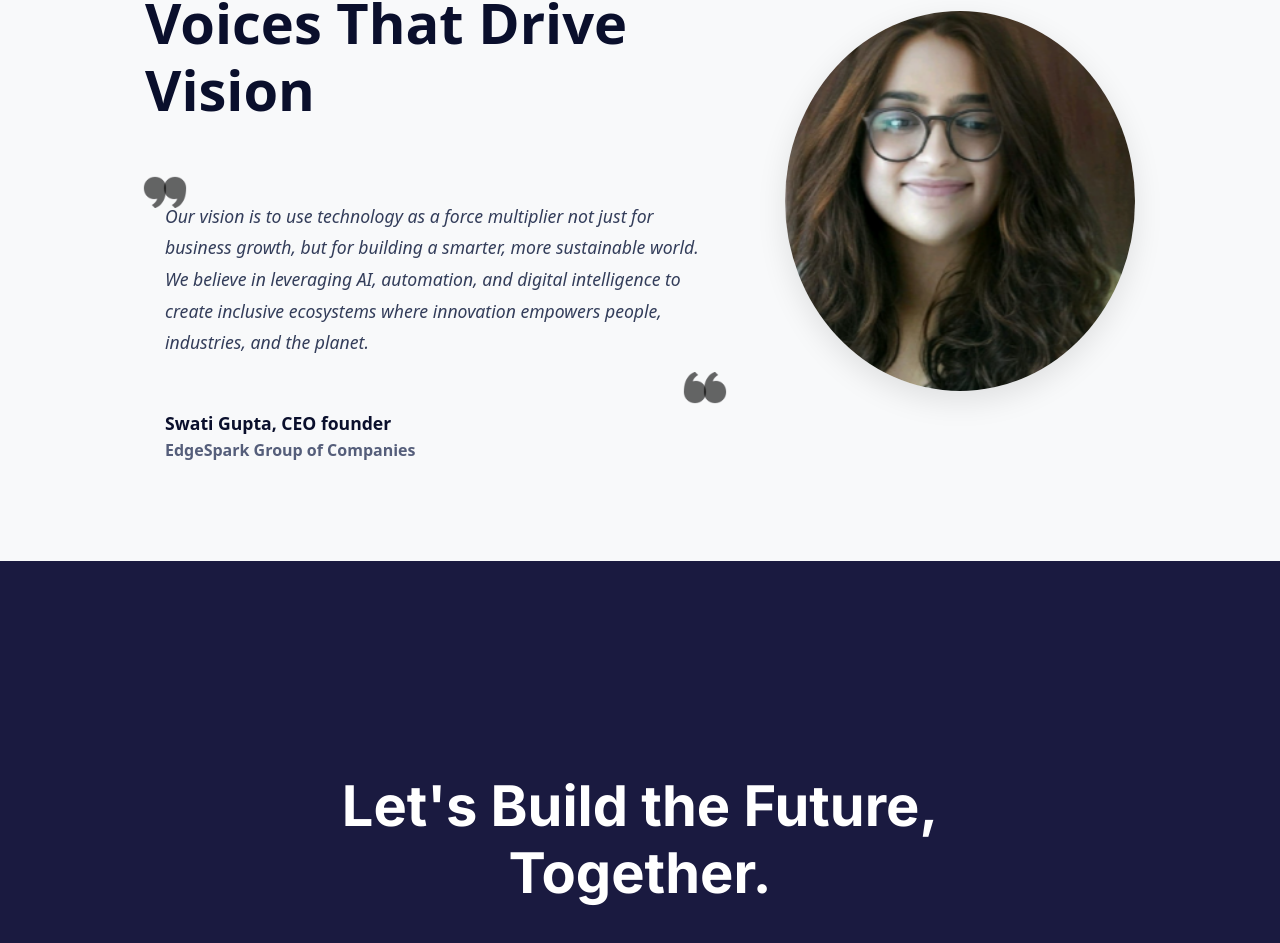
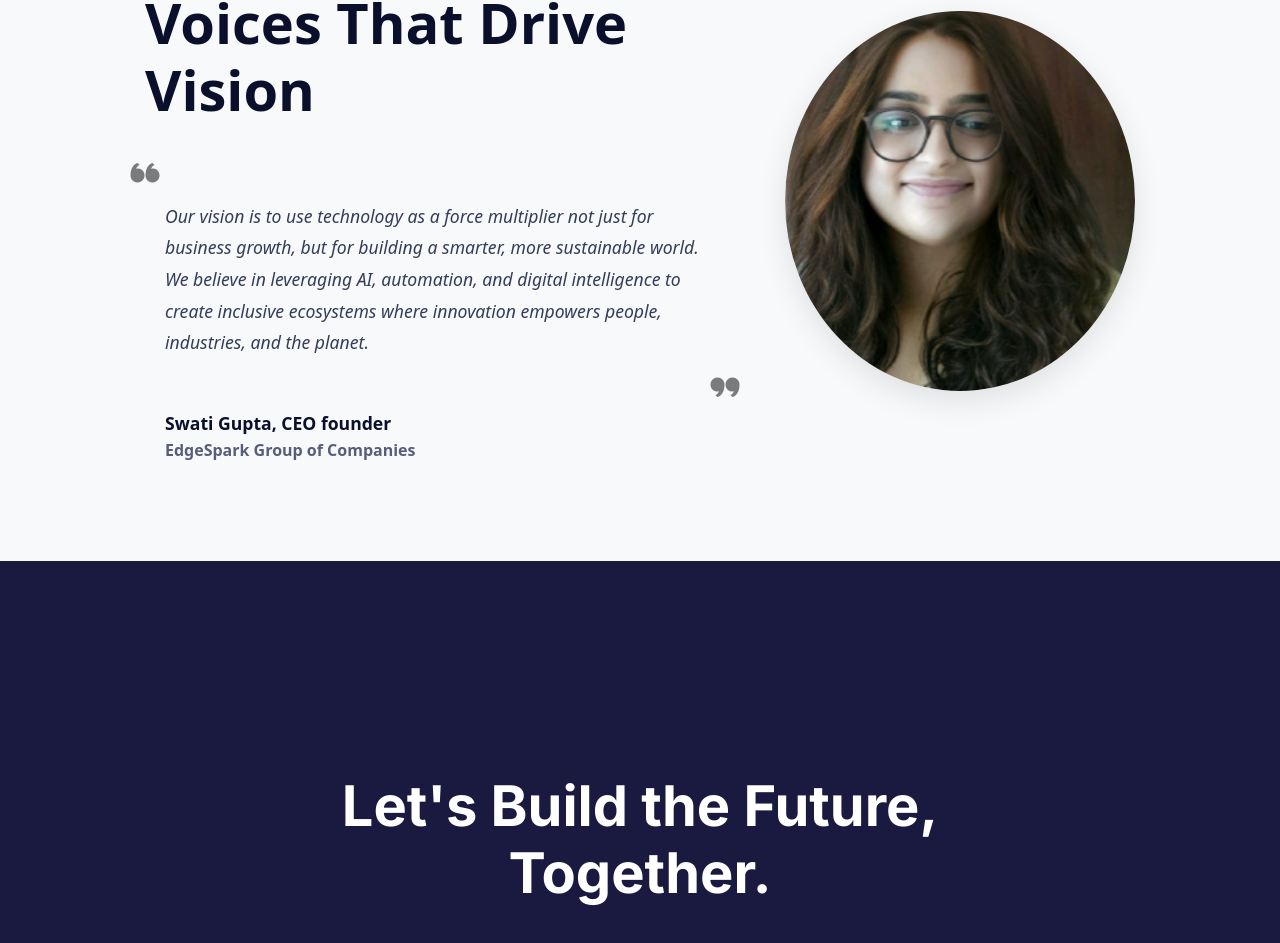
Before and after one commit to CXOTechBOT/edgeSpark, a React (Create React App) app: page / in a window 1280 px wide. Shown: the part 7632-8575 px from the top of the page. Built offline with nearby package versions, Linux system fonts and the light colour scheme.

Commit message:
Author section updated

```diff
--- a/src/components/FounderVoiceSection.jsx
+++ b/src/components/FounderVoiceSection.jsx
@@ -76,22 +76,45 @@ const FounderVoiceSection = () => {
     },
     startQuote: {
         position: 'absolute',
-        top: '-5px',
-        left: '-10px',
-        width: '40px',
-        height: '40px',
+        bottom: '-10px',
+        right: '-20px',
+        width: '25px',
+        height: '25px',
         zIndex: 0,
         opacity: 0.6,
+        filter: 'brightness(0) saturate(100%) invert(40%) sepia(0%) saturate(0%) hue-rotate(0deg) brightness(40%) contrast(100%)',
+    },
+    startQuote2: {
+        position: 'absolute',
+        bottom: '-10px',
+        right: '-5px',
+        width: '25px',
+        height: '25px',
+        zIndex: 0,
+        opacity: 0.6,
+        filter: 'brightness(0) saturate(100%) invert(40%) sepia(0%) saturate(0%) hue-rotate(0deg) brightness(40%) contrast(100%)',
     },
     endQuote: {
         position: 'absolute',
-        bottom: '-25px',
-        right: '-10px',
-        width: '40px',
-        height: '40px',
+        top: '-10px',
+        left: '-20px',
+        width: '25px',
+        height: '25px',
         transform: 'rotate(180deg)',
         zIndex: 0,
         opacity: 0.6,
+        filter: 'brightness(0) saturate(100%) invert(40%) sepia(0%) saturate(0%) hue-rotate(0deg) brightness(40%) contrast(100%)',
+    },
+    endQuote2: {
+        position: 'absolute',
+        top: '-10px',
+        left: '-5px',
+        width: '25px',
+        height: '25px',
+        transform: 'rotate(180deg)',
+        zIndex: 0,
+        opacity: 0.6,
+        filter: 'brightness(0) saturate(100%) invert(40%) sepia(0%) saturate(0%) hue-rotate(0deg) brightness(40%) contrast(100%)',
     },
     imageContainer: {
       flex: '0 1 350px', // Flex properties for responsiveness
@@ -116,12 +139,12 @@ const FounderVoiceSection = () => {
           <h2 style={styles.heading}>Voices That Drive Vision</h2>
           <div style={styles.quoteWrapper}>
             <img src={require('../images/comma.png')} alt="Opening quote" style={styles.startQuote} />
-            <img src={require('../images/comma.png')} alt="Opening quote 2" style={{...styles.startQuote, left: '10px'}} />
+            <img src={require('../images/comma.png')} alt="Opening quote 2" style={styles.startQuote2} />
             <p style={styles.quoteText}>
               Our vision is to use technology as a force multiplier not just for business growth, but for building a smarter, more sustainable world. We believe in leveraging AI, automation, and digital intelligence to create inclusive ecosystems where innovation empowers people, industries, and the planet.
             </p>
             <img src={require('../images/comma.png')} alt="Closing quote" style={styles.endQuote} />
-            <img src={require('../images/comma.png')} alt="Closing quote 2" style={{...styles.endQuote, right: '10px'}} />
+            <img src={require('../images/comma.png')} alt="Closing quote 2" style={styles.endQuote2} />
           </div>
           <div style={styles.authorContainer}>
             <p style={styles.authorName}>Swati Gupta, CEO founder</p>
```
